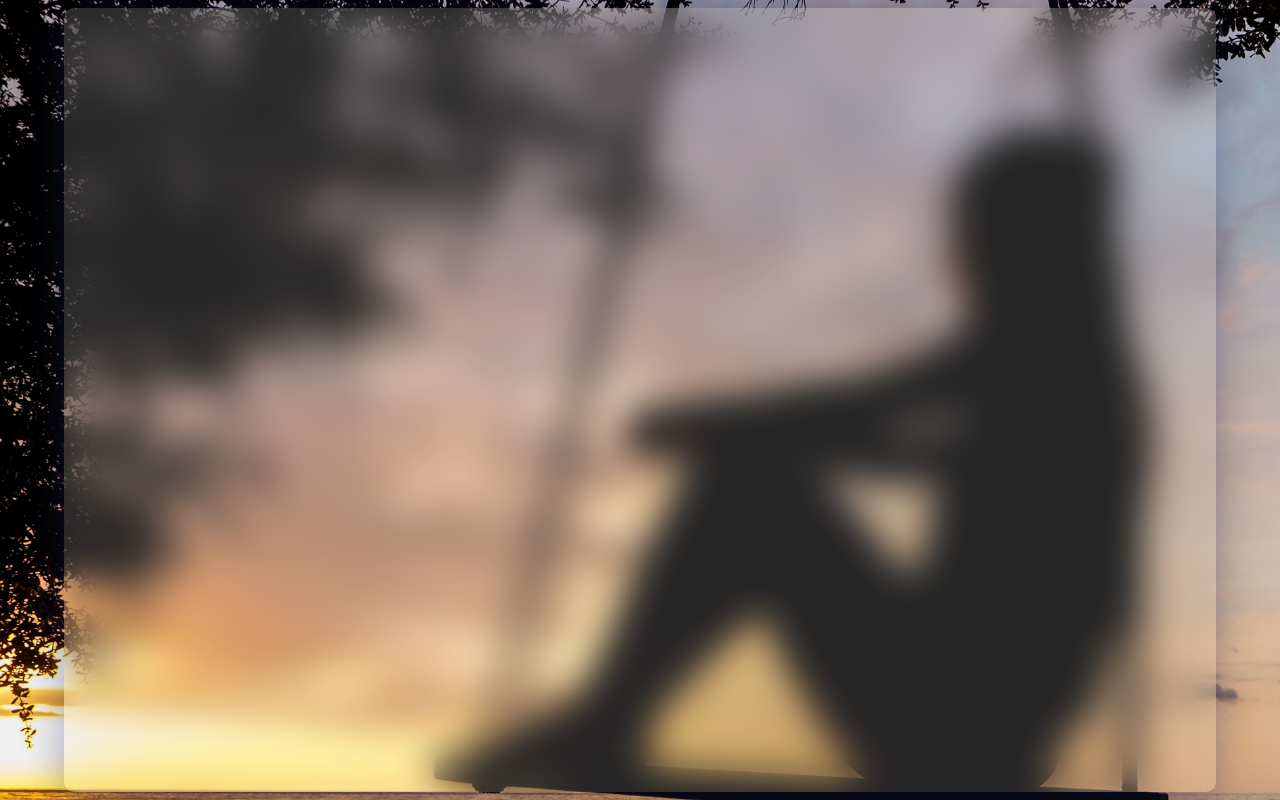
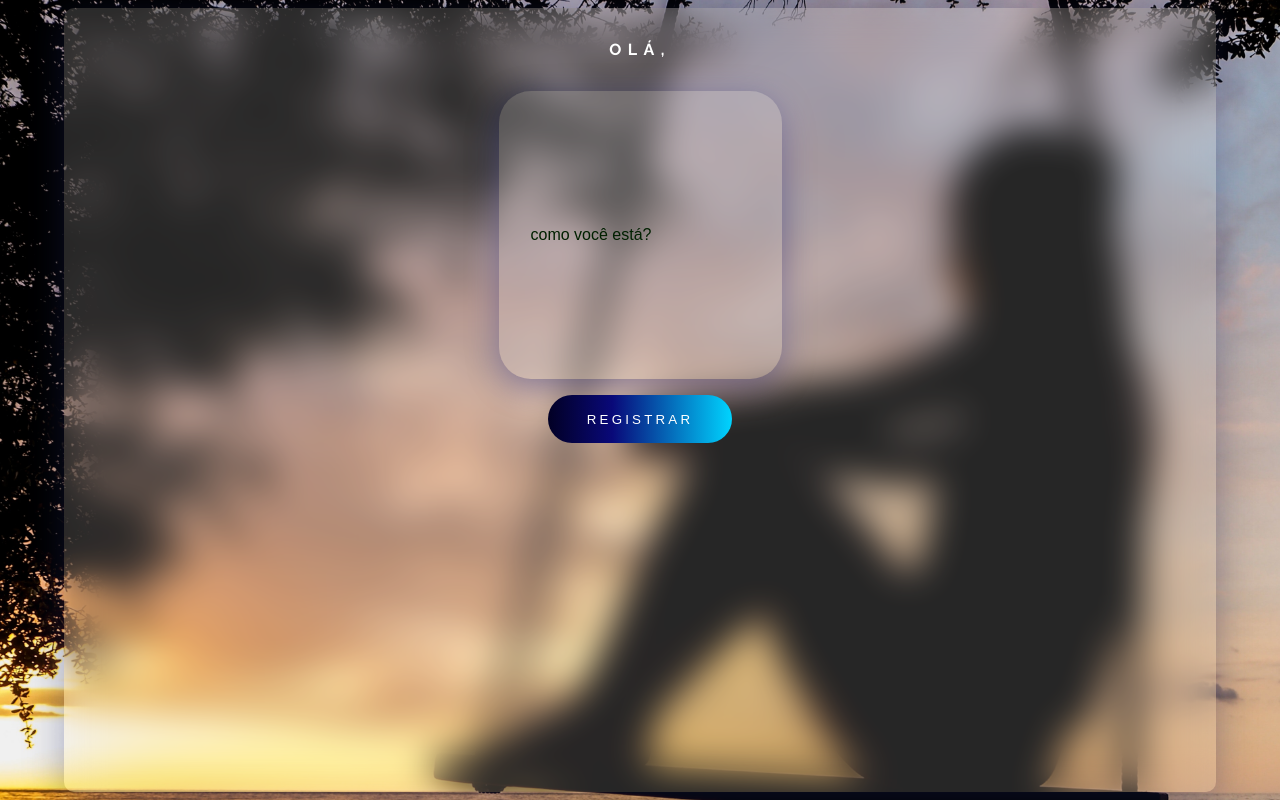
Before and after one commit to Larissapaixao9/i-got-you-frontend, a React (Create React App) app: page /home in a window 1280 px wide. Built offline with nearby package versions, Linux system fonts and the light colour scheme.

Commit message:
add loading spinner to buttons and implements thought register

```diff
--- a/src/App.css
+++ b/src/App.css
@@ -15,7 +15,10 @@ body{
   height: 100vh;
   width: 100vw;
 }
-
+.dots{
+  margin: 0 auto;
+  align-items: center;
+}
 /* .App {
   text-align: center;
 }
--- a/src/components/Home.js
+++ b/src/components/Home.js
@@ -2,13 +2,55 @@ import React from 'react'
 import styled from 'styled-components'
 import { useContext } from 'react'
 import { user_context } from '../contexts/user_context'
+import Diary_input from '../items/diary_input'
+import Button from '../items/Button'
+import axios from 'axios'
 
 export default function Home() {
+
+  const base_URL = `http://localhost:4001`
+
+  const URL_register_thought = `${base_URL}/home`
+
+  const [thought, setThought] = React.useState({
+    text:""
+  })
+
+  const [loading, setLoading] = React.useState(false)
+
   const { name } = useContext(user_context)
   console.log(name)
+
+  async function submit_thought(event){
+    event.preventDefault()
+    setLoading(true)
+
+    try {
+      const promise = await axios.post(URL_register_thought,thought)
+
+      console.log(promise.data)
+
+
+    } catch (error) {
+
+      setLoading(false)
+      console.log(error)
+      alert('erro no registro')
+
+    }
+  }
+
   return (
     <MainComponent>
-      <h4>{name}</h4>
+      <WelcomeText>Olá, {name}</WelcomeText>
+      <Form onSubmit={submit_thought}>
+      <diaryCOntainer>
+      <Diary_input id='text' type="text" placeholder="como você está?" value={thought.text} onChange={(event)=>setThought({ ...thought, text:event.target.value })}/>
+      </diaryCOntainer>
+      <Button content="registrar" loading={loading}/>
+      </Form>
+
+
     </MainComponent>
   )
 }
@@ -28,4 +70,23 @@ const MainComponent = styled.div`
     text-transform: uppercase;
     letter-spacing: 0.4rem;
 
+
 `
+const diaryCOntainer = styled.div`
+  display: flex;
+  align-items:center;
+    flex-direction:column;
+    margin: 0 auto;
+    justify-content: center;
+`
+
+const WelcomeText = styled.h4`
+    margin: 2rem 0 2rem 0;
+`
+
+const Form = styled.form`
+    display:flex;
+    align-items:center;
+    flex-direction:column;
+
+`
--- a/src/components/Sign_in.js
+++ b/src/components/Sign_in.js
@@ -127,6 +127,7 @@ const MainComponent = styled.div`
       width:100%;
       padding: 1.5rem;
     }
+
     }
     Link{
       text-decoration: none;
--- a/src/items/Button.js
+++ b/src/items/Button.js
@@ -6,7 +6,7 @@ import React from 'react'
 export default function Button({ content, color, loading }) {
   return (
     <ButtonStyle Background={color}>
-        {loading ? <ThreeDots color='#FFF' height='13px' width='51px'/>:<div>{content}</div>}
+        {loading ? <div ><ThreeDots textAlign= 'center' color='#FFF' height='13px' width='51px'/></div>:<div>{content}</div>}
     </ButtonStyle>
   )
 }
@@ -23,4 +23,13 @@ const ButtonStyle = styled.button`
     cursor:pointer;
     justify-content: center;
     align-items: center;
+    text-align: center;
+    div{
+      justify-content: center;
+      align-items: center;
+      text-align: center;
+      margin: 0 auto;
+
+    }
+
 `
--- /dev/null
+++ b/src/items/diary_input.js
@@ -0,0 +1,39 @@
+import React from "react";
+import styled from "styled-components";
+
+export default function Diary_input({ type, placeholder, id, onChange, value }) {
+    return (
+      <Input_style type={type}
+      placeholder={placeholder}
+      id={id}
+      onChange={onChange}
+      value={value}
+      />
+    )
+  }
+
+  const Input_style = styled.input`
+       background: rgba(255,255,255,0.15);
+    box-shadow: 0 8px 32px 0 rgba(31,38,135,0.37);
+    border-radius: 2rem;
+    height: 18rem;
+    width: 100%;
+    padding: 2rem;
+    margin-bottom: 1rem;
+    border: none;
+    outline: none;
+    font-weight: bold;
+    color: #002000;
+    font-size: 1rem;
+    &:focus{
+        display: inline-block;
+        box-shadow: 0 0 0 0.2rem #0b9ab0;
+        backdrop-filter: blur(12rem);
+        border-radius: 0rem;
+    }
+    &::placeholder{
+        color:#002000;
+        font-size: 1rem;
+        font-weight: 100;
+    }
+  `
```
